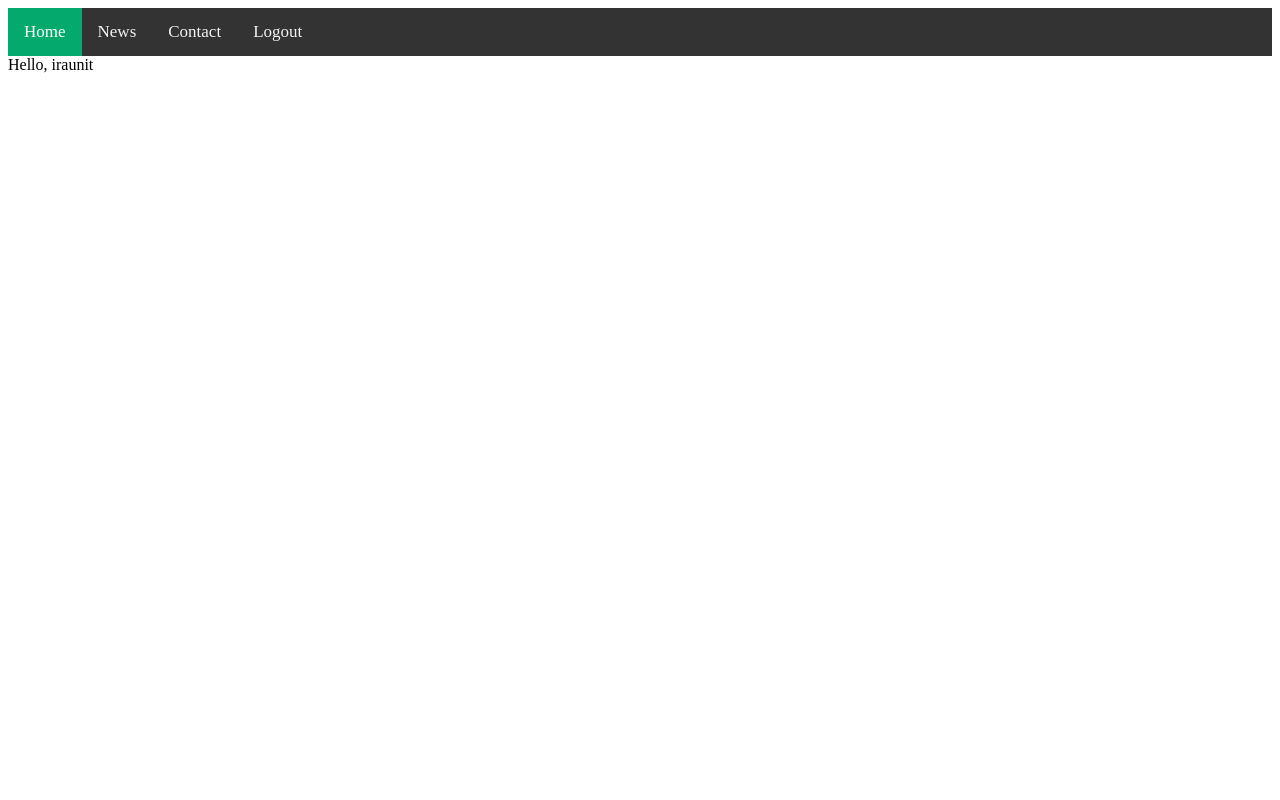
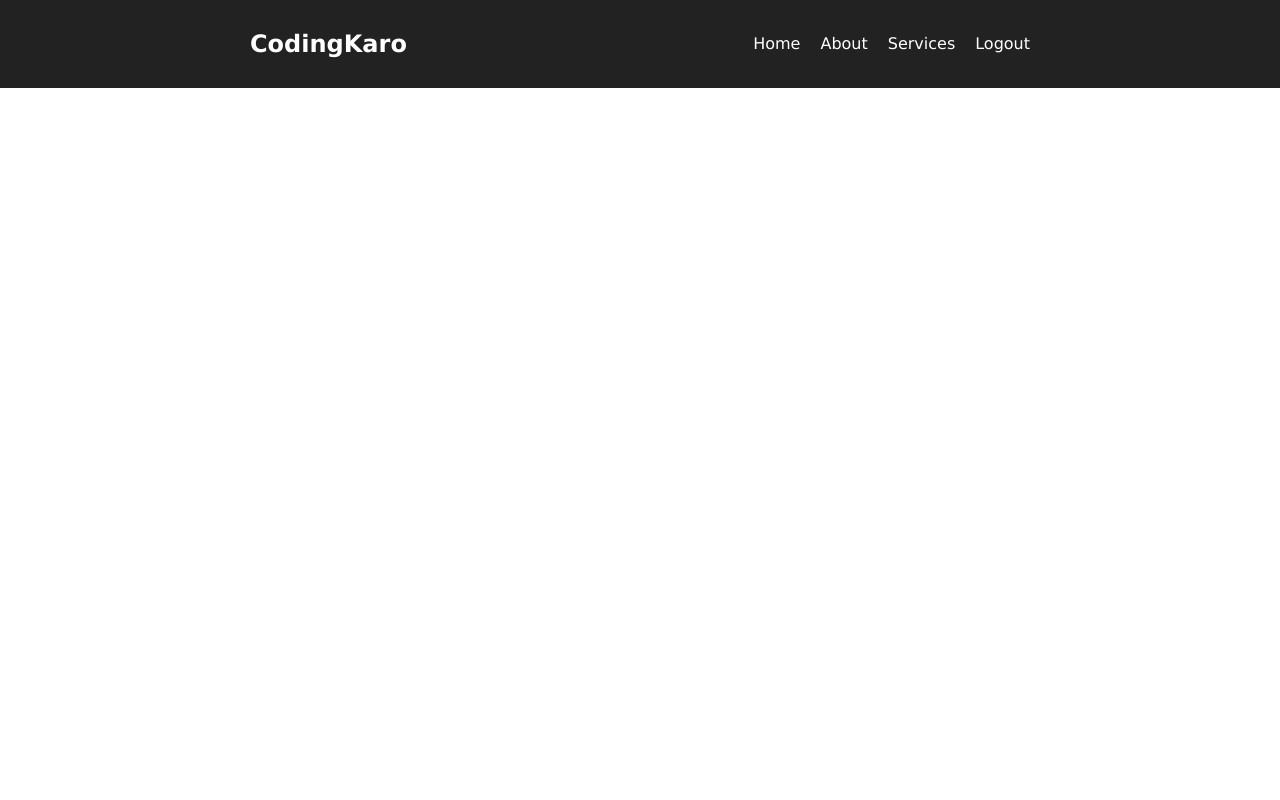
Before and after one commit to iraunit/The-OJ, a Django app: page /home in a window 1280 px wide. Run offline with Django 4.2, Linux system fonts and the light colour scheme; a user stored in the database is signed in.

Commit message:
Changes made to login

```diff
--- a/dashboard/static/home.css
+++ b/dashboard/static/home.css
@@ -1,23 +1,50 @@
-.topnav {
-    background-color: #333;
-    overflow: hidden;
+body {
+    font-family: 'Lucida Sans', 'Lucida Sans Regular', 'Lucida Grande', 'Lucida Sans Unicode', Geneva, Verdana, sans-serif;
+    justify-content: center;
+    align-items: center;
+    height: 100vh;
+    margin: 0;
 }
 
-.topnav a {
-    float: left;
-    color: #f2f2f2;
-    text-align: center;
-    padding: 14px 16px;
-    text-decoration: none;
-    font-size: 17px;
+.nav {
+    position: fixed;
+    background-color: #222;
+    top: 0;
+    left: 0;
+    right: 0;
+    transition: all 0.3s ease-in;
 }
 
-.topnav a:hover {
-    background-color: #ddd;
+nav ul {
+    display: flex;
+    list-style-type: none;
+    align-items: center;
+    justify-content: space-between;
+}
+
+nav a {
+    color: white;
+    text-decoration: none;
+    padding: 10px;
+}
+
+.nav .container {
+    display: flex;
+    justify-content: space-between;
+    align-items: center;
+}
+
+.nav.active {
+    background-color: white;
     color: black;
 }
 
-.topnav a.active {
-    background-color: #04AA6D;
-    color: white;
+.nav.active a {
+    color: black;
 }
+
+.container {
+    margin: 0 auto;
+    padding: 10px;
+    max-width: 800px;
+}
--- a/dashboard/templates/home.html
+++ b/dashboard/templates/home.html
@@ -10,13 +10,19 @@
 </head>
 <body>
 
-    <div class="topnav">
-        <a class="active" href="#home">Home</a>
-        <a href="#news">News</a>
-        <a href="#contact">Contact</a>
-        <a href="logout">Logout</a>
-      </div>
-      <span class="hello-msg">Hello, {{request.user}}</span>
+    <nav class="nav">
+        <div class="container">
+            <h1 class="logo"><a href="/home">CodingKaro</a></h1>
+            <ul>
+                <li><a href="#">Home</a></li>
+                <li><a href="#">About</a></li>
+                <li><a href="#">Services</a></li>
+                <li><a href="/logout">Logout</a></li>
+            </ul>
+
+        </div>
+    </nav>s
+
 
 
 </body>
```
Also changed, not shown: db.sqlite3, 1 other file.
